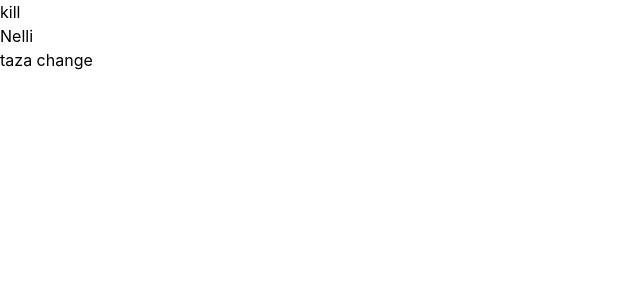
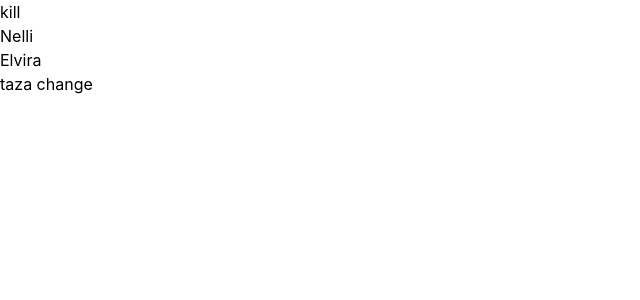
Before and after one commit to vardannm/automation, a React (Vite) app: page / in a window 1280 px wide. Shown: the top 300 px of the page, without its empty margins (0-640 px from the left). Built offline with nearby package versions, Linux system fonts and the light colour scheme.

Commit message:
First message

```diff
--- a/src/App.jsx
+++ b/src/App.jsx
@@ -13,6 +13,8 @@ function App() {
 <p>kill</p>
 
 <p>Nelli</p>
+
+      <p>Elvira</p>
     </Router>
   );
 }
```
